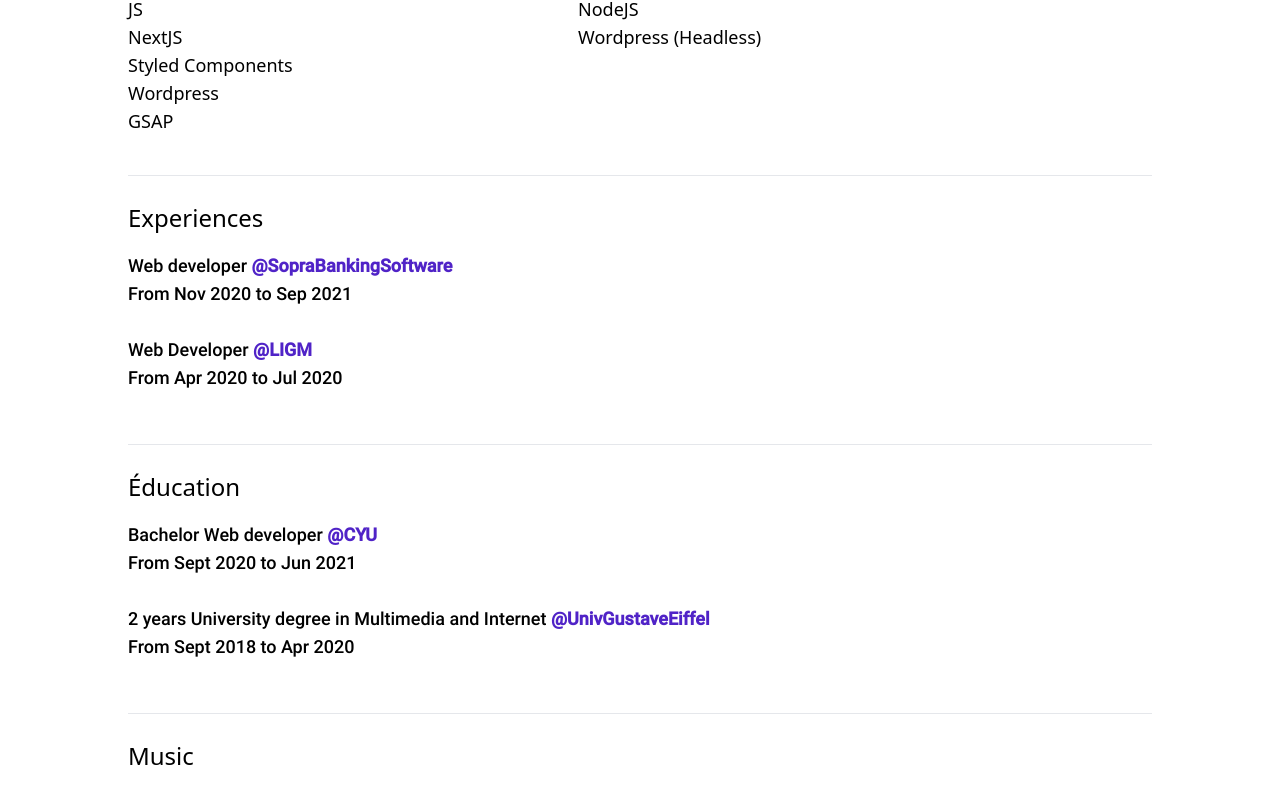
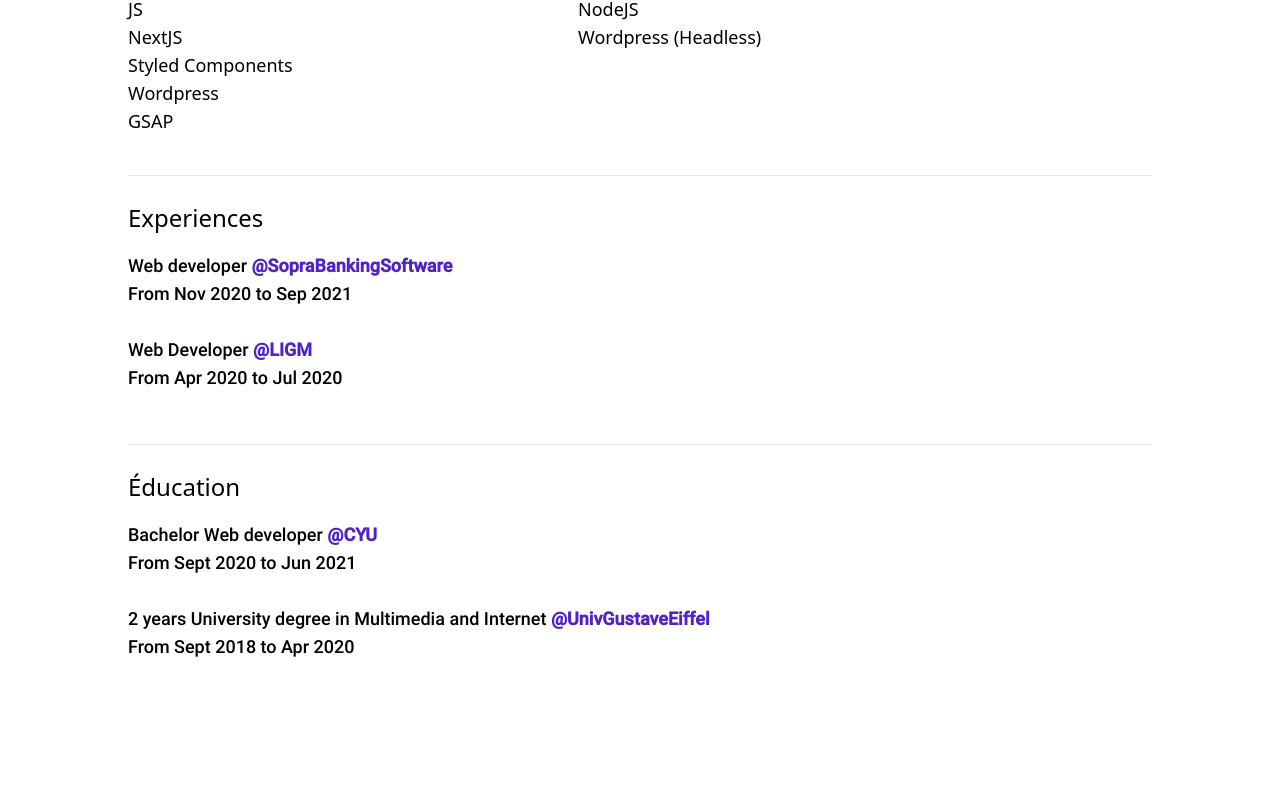
Before and after one commit to alanakra/alan-web, a Next.js app: page / in a window 1280 px wide. Shown: the part 660-1464 px from the top of the page. After the commit the page ends 1365 px from the top, so only its background shows below. Built offline with nearby package versions, Linux system fonts and the light colour scheme; grey boxes are pictures that could not be loaded.

Commit message:
Remove spotify section

```diff
--- a/pages/index.js
+++ b/pages/index.js
@@ -1,6 +1,5 @@
 import Head from 'next/head'
-import Link from 'next/link'
-import Spotify from '../components/spotify'
+
 function About() {
 
   const skillsFront = ['HTML','SCSS','JS','NextJS','Styled Components','Wordpress']
@@ -129,12 +128,6 @@
         </>
       ))}
     </div>
-    <hr/>
-
-    <h2 className="subtitle-page">Music</h2>
-    <div className="mb-5">
-      <Spotify idPlaylist="5ToM7nlHudTGskCYMNtAiy"/>
-    </div>
 
   </div>
  );
```
